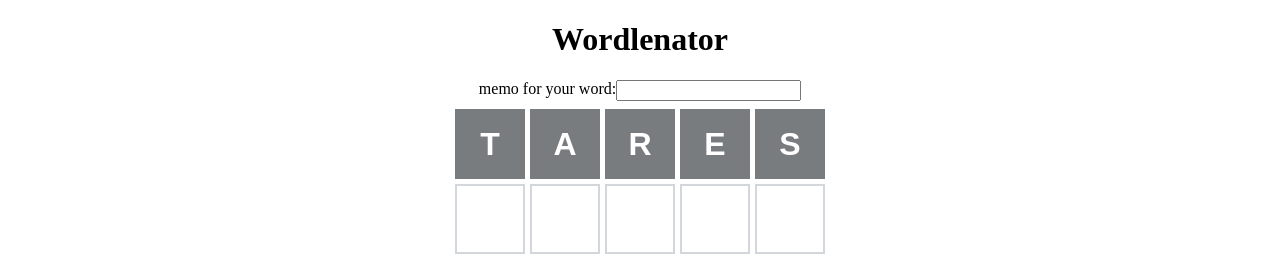
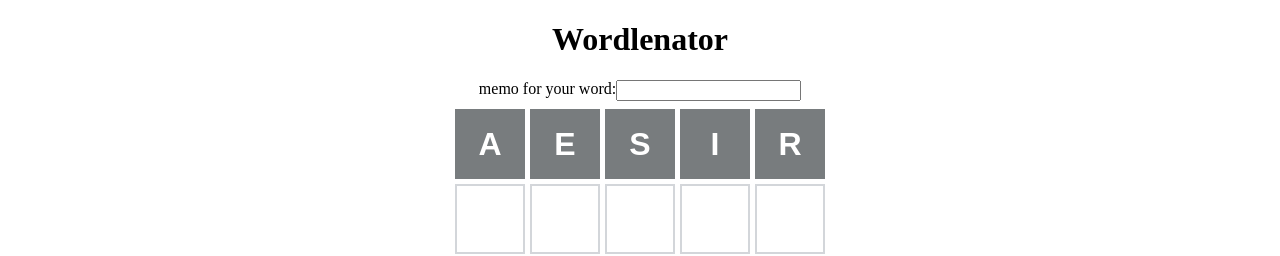
Before and after one commit to utgwkk/wordlenator, a React (Create React App) app: page / in a window 1280 px wide. Shown: the top 256 px of the page. Built offline with nearby package versions, Linux system fonts and the light colour scheme.

Commit message:
introduce min-max solver

```diff
--- a/src/App.tsx
+++ b/src/App.tsx
@@ -8,12 +8,12 @@ import React, {
 } from "react";
 
 import styles from "./App.module.css";
-import { Solver } from "./solver";
+import { MinmaxSolver } from "./minmax-solver";
 import { ISolver, NoCandidateError, Status } from "./type";
 
 type Result = { input: string; status: Status[] };
 
-const solver: ISolver = new Solver();
+const solver: ISolver = new MinmaxSolver();
 const initialWord = solver.chooseWord(0);
 
 const isAnswer = (status: Status[]) => status.every((s) => s === "HIT");
@@ -196,9 +196,9 @@ export function App() {
           <button
             className={styles.submitButton}
             onClick={handleFeedback}
-            disabled={finished}
+            disabled={finished || thinking}
           >
-            Submit
+            {thinking ? "Thinking..." : "Submit"}
           </button>
         )}
       </div>
--- /dev/null
+++ b/src/minmax-solver.ts
@@ -0,0 +1,85 @@
+import { ALL_WORDS } from "./dictionary";
+import { ISolver, NoCandidateError, Status } from "./type";
+
+// based on https://github.com/yotam-gafni/wordle_solver/blob/main/comb.py
+export class MinmaxSolver implements ISolver {
+  private candidateWords = ALL_WORDS.slice();
+  private responseVectorCache = new Map<string, Status[]>();
+  private srMat = new Map<string, string[]>();
+
+  public chooseWord(attemptNum: number): string {
+    if (this.candidateWords.length === 1) {
+      return this.candidateWords[0];
+    }
+
+    let chosenWord = "aesir";
+    let minWc = 100000;
+
+    const candidates = attemptNum === 0 ? ["aesir"] : ALL_WORDS;
+
+    candidates.forEach((w1) => {
+      const mat = new Map<string, Status[]>();
+      const rmat = new Map<string, string[]>();
+
+      this.candidateWords.forEach((w2) => {
+        const msum = this.calcResponseVector(w1, w2);
+        const rmatKey = msum.join();
+        if (!rmat.has(rmatKey)) {
+          rmat.set(rmatKey, [w2]);
+        } else {
+          rmat.get(rmatKey)!.push(w2);
+        }
+        const matKey = `${w1},${w2}`;
+        mat.set(matKey, msum);
+      });
+
+      const M = Math.max(...Array.from(rmat.values()).map((v) => v.length));
+      if (M < minWc) {
+        minWc = M;
+        chosenWord = w1;
+        this.srMat = rmat;
+      }
+    });
+
+    return chosenWord;
+  }
+
+  private calcResponseVector(w1: string, w2: string): Status[] {
+    const cacheKey = `${w1},${w2}`;
+
+    if (this.responseVectorCache.has(cacheKey)) {
+      return this.responseVectorCache.get(cacheKey)!;
+    }
+
+    const tw2 = Array.from(w2);
+    const msum = Array<Status>(5).fill("NONE");
+    for (let cInd = 0; cInd < 5; cInd++) {
+      if (w1[cInd] === tw2[cInd]) {
+        msum[cInd] = "HIT";
+        tw2[cInd] = "*";
+      }
+    }
+    for (let cInd = 0; cInd < 5; cInd++) {
+      if (tw2.includes(w1[cInd]) && msum[cInd] === "NONE") {
+        msum[cInd] = "BLOW";
+        const indApp = tw2.indexOf(w1[cInd]);
+        tw2[indApp] = "*";
+      }
+    }
+    return msum;
+  }
+
+  public getFeedback(input: string, result: Status[]): void {
+    const matKey = result.join();
+    const words = this.srMat.get(matKey);
+
+    if (!words) {
+      throw new NoCandidateError();
+    }
+
+    if (process.env.NODE_ENV !== "test") {
+      console.debug(words);
+    }
+    this.candidateWords = words;
+  }
+}
```
